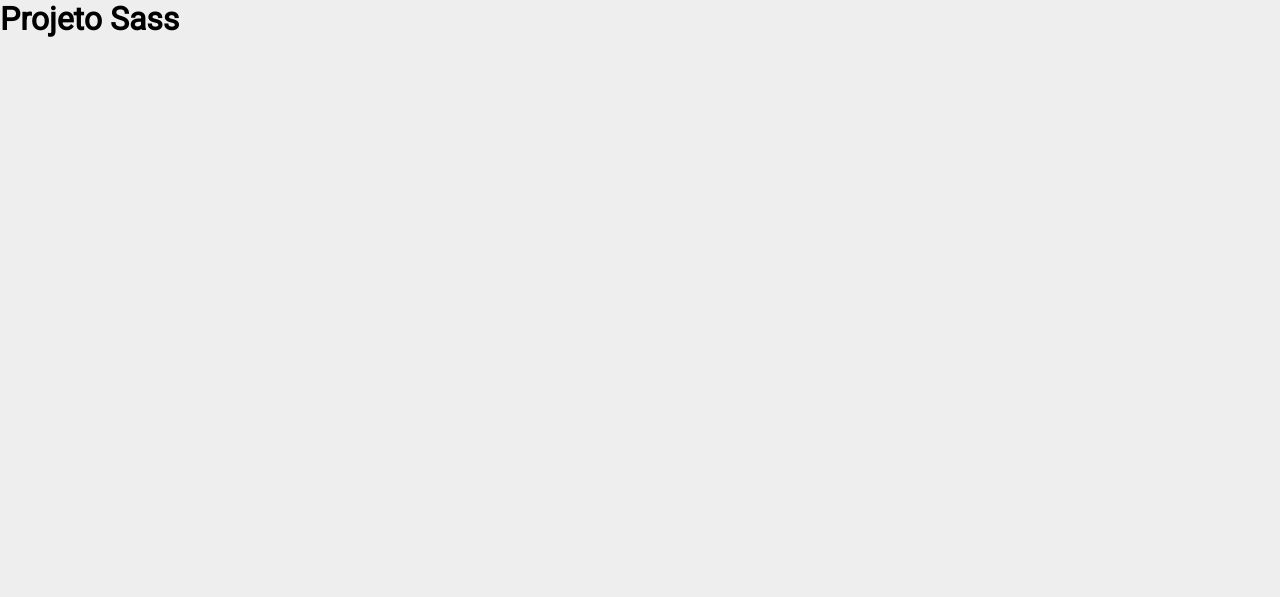
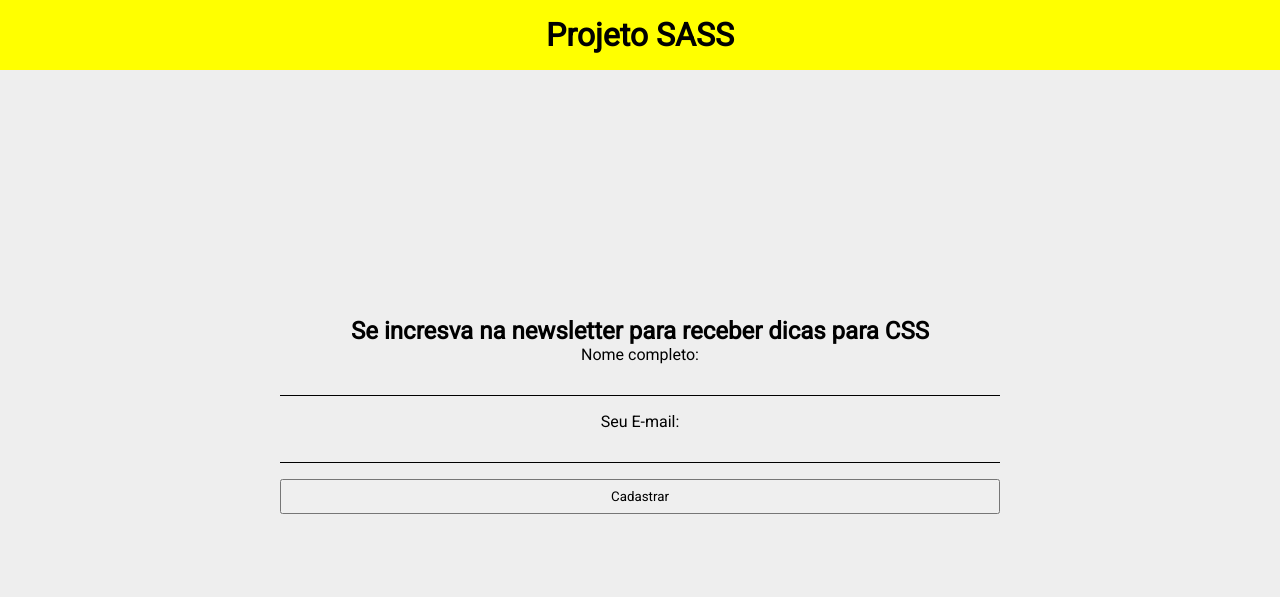
Before and after one commit to CaioCroccia22/sass-project, a website: page index.html in a window 1280 px wide. Drawn offline with Linux system fonts and the light colour scheme.

Commit message:
chore: configure initial layout and styles with SASS

```diff
--- a/index.html
+++ b/index.html
@@ -10,8 +10,20 @@
     <link href="https://fonts.googleapis.com/css2?family=Pacifico&family=Roboto&display=swap" rel="stylesheet">
 </head>
 <body>
-    <header class="container">
-        <h1>Projeto Sass</h1>
+    <header>
+        <div class="container">
+            <h1>Projeto SASS</h1>
+        </div>
     </header>
+    <div class="form-container">
+        <form action="submit">
+            <h2>Se incresva na newsletter para receber dicas para CSS</h2>
+            <label for="name">Nome completo:</label>
+            <input type="text" id="name">
+            <label for="email">Seu E-mail:</label>
+            <input type="email" id="email">
+            <button type="submit">Cadastrar</button>
+        </form>
+    </div>
 </body>
 </html>
--- a/source/main.scss
+++ b/source/main.scss
@@ -1,5 +1,63 @@
 @use 'config/resetar';
+
+
+@mixin elementoForm($margin: 16px){
+    padding: 8px;
+    display: block;
+    width: 100%;
+    margin-bottom: $margin;
+}
+
+
 
 body{
     background-color: #eee;
 }
+
+
+.container {
+    max-width: 1024px;
+    margin: 0 auto;
+    width: 100%;
+}
+
+header{
+    padding: 16px 0px;
+    background-color: yellow;
+    text-align: center;
+}
+
+
+
+
+
+.form-container{
+    height: calc(100vh - 70px);
+    display: flex;
+    flex-direction: column;
+    align-items: center;
+    justify-content: center;
+    text-align: center;
+
+        form{
+            width: 100%;
+            max-width: 720px;
+            margin-top: 40px;
+
+
+            input{
+                @include elementoForm();
+                background-color: transparent;
+                border: none;
+                border-bottom: 1px solid #000;
+            }
+
+            button {
+                @include elementoForm(80px);
+
+
+            }
+
+
+        }
+}
```
Also changed, not shown: build/main.css, 1 other file.
